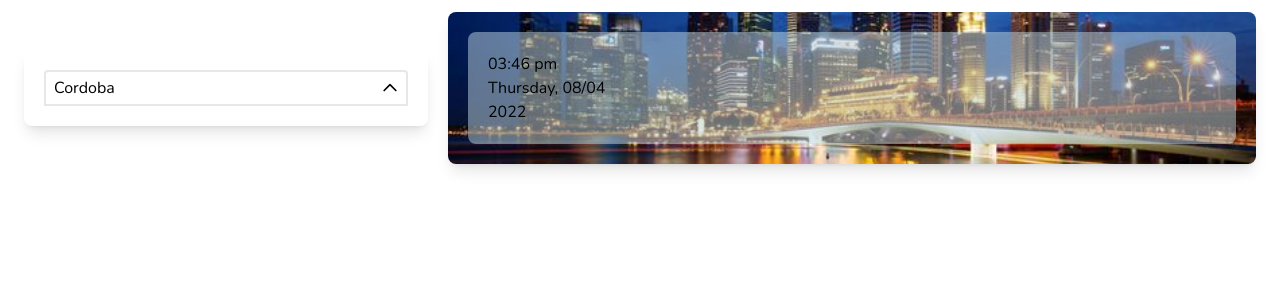
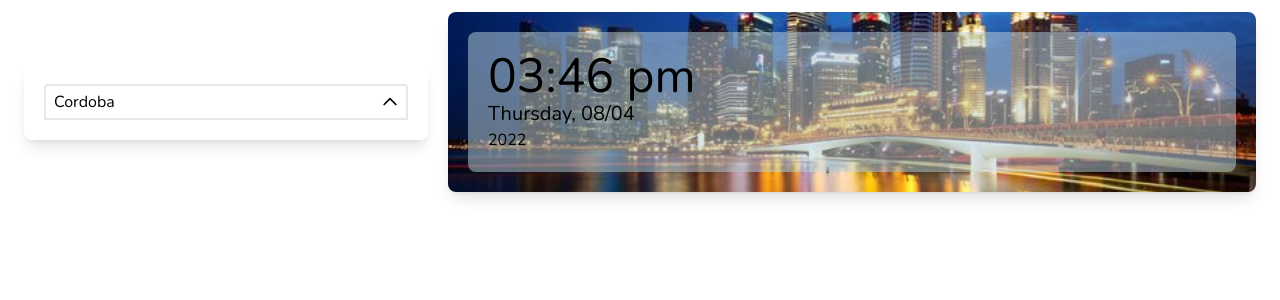
Before and after one commit to ElTupac/flow-weather-challenge, a Next.js app: page / in a window 1280 px wide. Shown: the top 300 px of the page. Built offline with nearby package versions, Linux system fonts and the light colour scheme.

Commit message:
Fixed adjustedInterval function

```diff
--- a/src/components/UI/ClimateInfo/TimeAndDate/index.js
+++ b/src/components/UI/ClimateInfo/TimeAndDate/index.js
@@ -24,8 +24,8 @@ const TimeAndDate = ({ timeZone }) => {
 
   return (
     <div>
-      <h3>{dateInfo.hour}</h3>
-      <h4>{dateInfo.date}</h4>
+      <h3 className="text-5xl">{dateInfo.hour}</h3>
+      <h4 className="text-xl">{dateInfo.date}</h4>
       <p>{dateInfo.year}</p>
     </div>
   );
--- a/src/utilities/helpers/adjustedInterval.ts
+++ b/src/utilities/helpers/adjustedInterval.ts
@@ -6,6 +6,7 @@ const adjustedIntervalFunction = (func: () => void, interval = 1000) => {
     const drift = Date.now() - expected;
     if (drift > interval) expected = Date.now() + interval;
     else expected += interval;
+    func();
 
     timeout = setTimeout(step, Math.max(0, interval - drift));
   };
```
